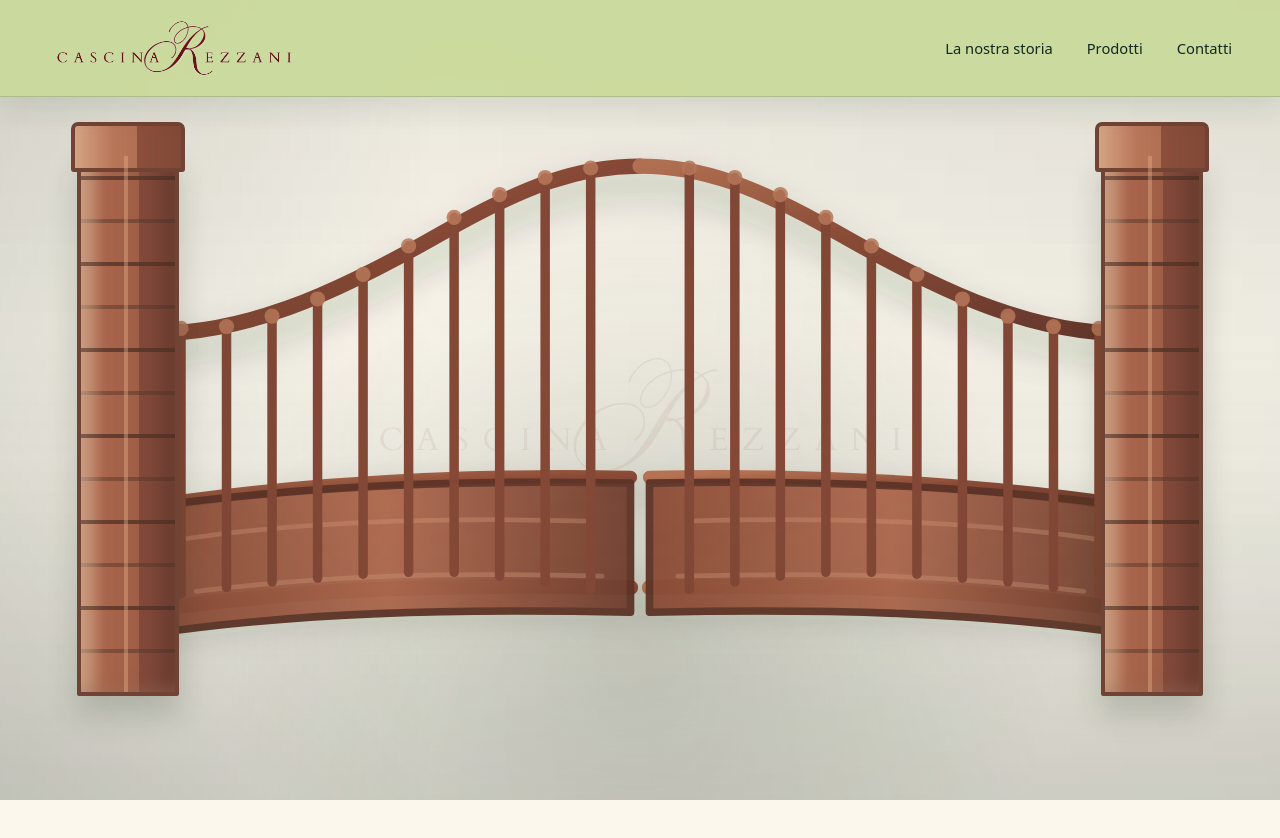
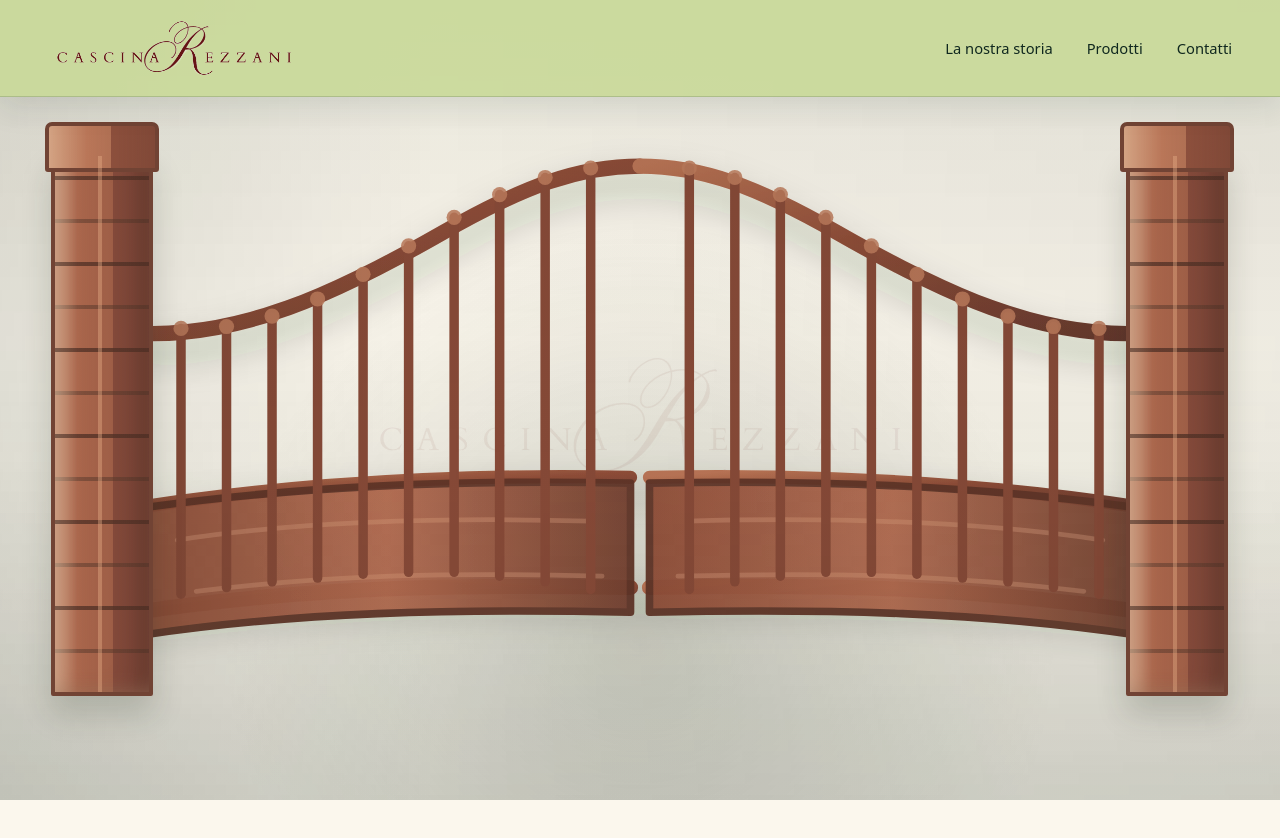
Before and after one commit to caravaggipaolo1-max/cascina-rezzani, a Next.js app: page / in a window 1280 px wide. Shown: the top 838 px of the page. Built offline with nearby package versions, Linux system fonts and the light colour scheme; no server answers.

Commit message:
Aggiornamento sito

```diff
--- a/src/styles/globals.css
+++ b/src/styles/globals.css
@@ -223,7 +223,9 @@ textarea {
   height: clamp(430px, 68vh, 570px);
   inset: auto;
   top: 53%;
-  transform: translateY(-50%);
+  transition: transform 120ms linear;
+  transform-style: preserve-3d;
+  will-change: transform;
   width: clamp(76px, 8vw, 128px);
   z-index: 3;
 }
@@ -252,11 +254,21 @@ textarea {
 }
 
 .gate-pillar-left {
-  left: clamp(26px, 6vw, 92px);
+  left: clamp(18px, 4vw, 60px);
+  transform: translateY(-50%)
+    perspective(1400px)
+    translateX(calc(var(--hero-progress) * -24vw))
+    rotateY(calc(var(--hero-progress) * -64deg));
+  transform-origin: 50% 58%;
 }
 
 .gate-pillar-right {
-  right: clamp(26px, 6vw, 92px);
+  right: clamp(18px, 4vw, 60px);
+  transform: translateY(-50%)
+    perspective(1400px)
+    translateX(calc(var(--hero-progress) * 24vw))
+    rotateY(calc(var(--hero-progress) * 64deg));
+  transform-origin: 50% 58%;
 }
 
 .gate-shadow {
```
